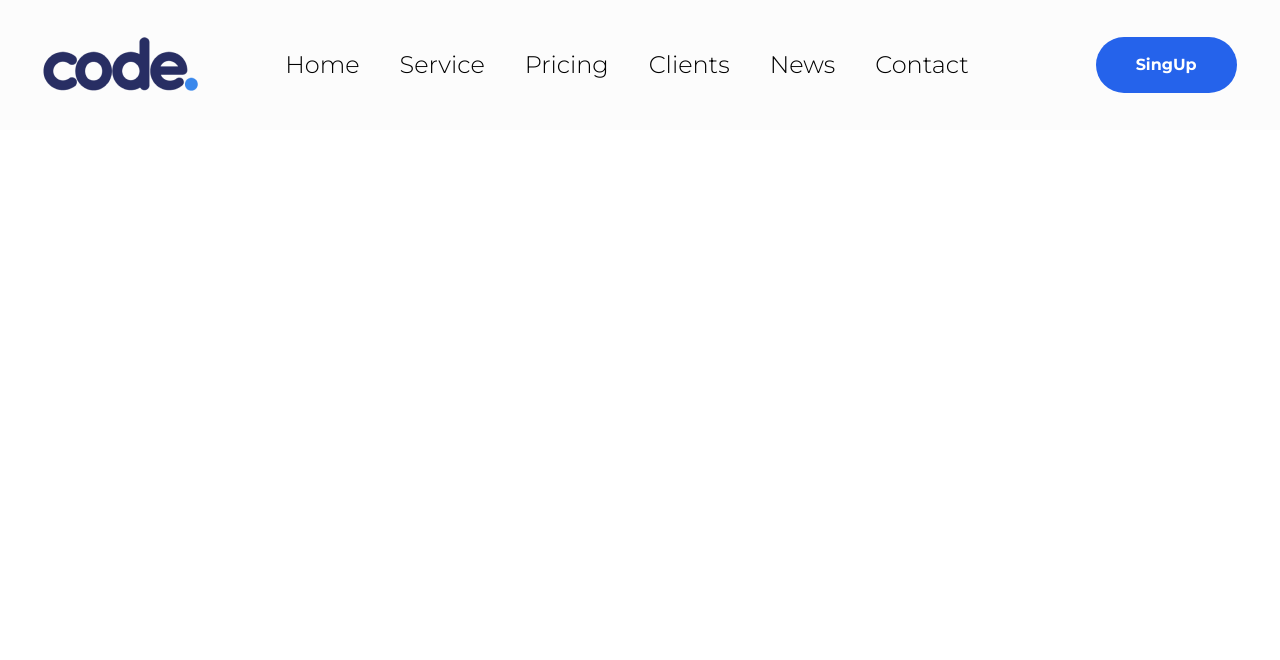
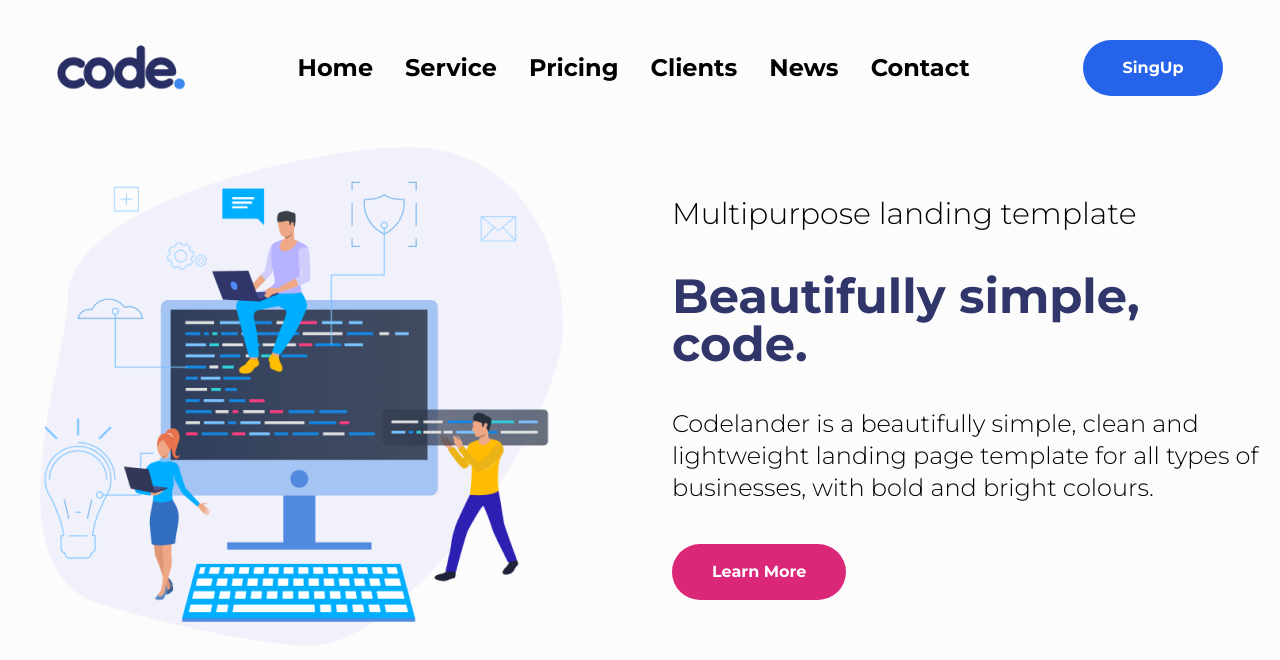
Before and after one commit to OtmanFakri/tailwindcss_demo_code, a website: page public/index.html in a window 1280 px wide. Drawn offline with Linux system fonts and the light colour scheme.

Commit message:
Hero Section /header/

```diff
--- a/public/index.html
+++ b/public/index.html
@@ -5,22 +5,22 @@
   <meta name="viewport" content="width=device-width, initial-scale=1.0">
   <link href="./app.css" rel="stylesheet">
 </head>
-<body>
+<body class="bg-color-bg">
     <!-- NavBar -->
-    <div class="bg-color-bg flex py-8 items-center justify-around  ">
+    <div class="flex py-10 pb-12 items-center justify-around ">
         <!-- Logo-->
         <div >
-            <img src="../Assets/img/IMAGE.png">
+            <img class="grow-0 w-32" src="../Assets/img/IMAGE.png">
         </div>
         <!-- menu-->
-        <div >
-            <ul class="flex">
-                <li  class="mr-10 hover:text-pink-600 text-2xl  "><a class="" href="">Home</a></li>
-                <li  class="text-2xl hover:text-pink-600 mr-10 "><a  href="">Service</a></li>
-                <li  class="text-2xl hover:text-pink-600 mr-10 "><a  href="">Pricing</a></li>
-                <li  class="text-2xl hover:text-pink-600 mr-10 "><a  href="">Clients</a></li>
-                <li  class="text-2xl hover:text-pink-600 mr-10 "><a  href="">News</a></li>
-                <li  class="text-2xl hover:text-pink-600 mr-10 "><a  href="">Contact</a></li>
+        <div class="">
+            <ul class="hidden md:flex space-x-8 font-bold">
+                <li  class="text-2xl hover:text-pink-600  "><a  href="">Home</a></li>
+                <li  class="text-2xl hover:text-pink-600  "><a  href="">Service</a></li>
+                <li  class="text-2xl hover:text-pink-600  "><a  href="">Pricing</a></li>
+                <li  class="text-2xl hover:text-pink-600  "><a  href="">Clients</a></li>
+                <li  class="text-2xl hover:text-pink-600  "><a  href="">News</a></li>
+                <li  class="text-2xl hover:text-pink-600  "><a  href="">Contact</a></li>
             </ul>
         </div>
         <!-- Buttom singUp-->
@@ -29,5 +29,22 @@
         </div>
 
       </div>
-</body>
+
+
+    <!--Hero section -->
+    <div class="container mx-auto px-2 flex items-center">
+        <!--Image-->
+        <div class="w-1/2 mx-8">
+            <img clsss="" src="../Assets/img/IMAGE-1.png" alt="">
+        </div>
+        <!--Text-->
+        <div class="w-1/2 space-y-10 ">
+            <p  class=" text-3xl">Multipurpose landing template</p>
+            <h1 class=" text-5xl text-color-h1 font-bold">Beautifully simple, code.</h1>
+            <p class="text-2xl">Codelander is a beautifully simple, clean and lightweight landing page template for all types of businesses, with bold and bright colours.</p>
+            <button class=" text-white font-bold bg-pink-600 hover:bg-blue-600 px-10 py-4 rounded-full">Learn More</button>
+        </div>
+    </div>
+
+    </body>
 </html>
--- a/tailwind.config.js
+++ b/tailwind.config.js
@@ -7,6 +7,8 @@ module.exports = {
     extend: {
       colors: {
         'color-bg': '#fcfcfc',
+        'color-h1':'#303669'
+
       },
     },
     fontFamily: {
```
Also changed, not shown: public/app.css.
